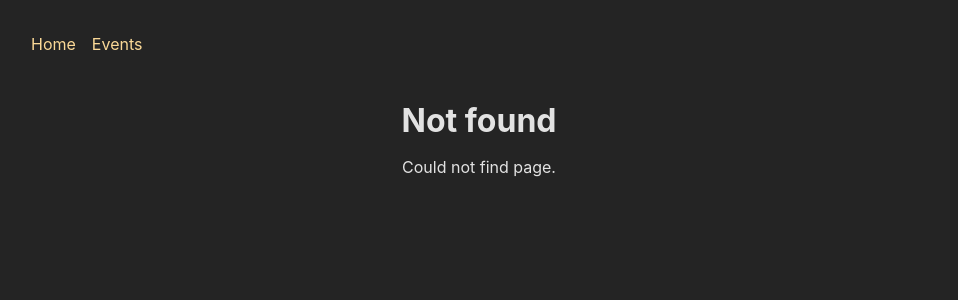
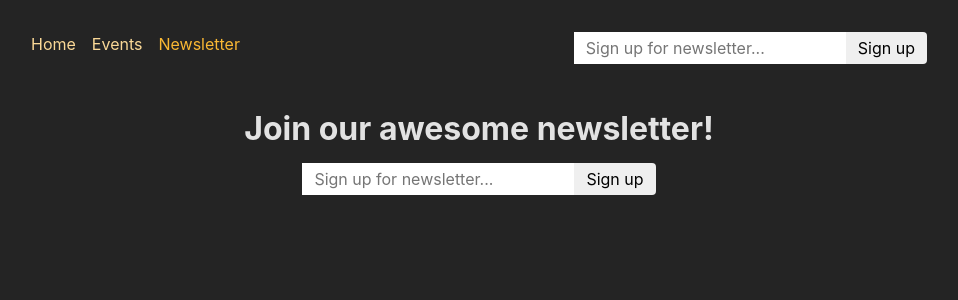
Before and after one commit to KacperLudwiczak/React-Router-Project-Study, a React (Create React App) app in the folder frontend/: page /newsletter in a window 1280 px wide. Before the commit this address had no page. Shown: the top 300 px of the page, without its empty margins (161-1119 px from the left). Built offline with nearby package versions, Linux system fonts and the light colour scheme.

Commit message:
Newsletter

```diff
--- a/frontend/src/App.js
+++ b/frontend/src/App.js
@@ -11,6 +11,7 @@
 import EventsRootLayout from "./pages/EventsRoot";
 import ErrorPage from "./pages/Error";
 import { action as manipulationEventAction } from "./components/EventForm";
+import NewsletterPage, { action as newsletterAction } from "./pages/Newsletter";
 
 const router = createBrowserRouter([
   {
@@ -53,6 +54,11 @@
           },
         ],
       },
+      {
+        path: "newsletter",
+        element: <NewsletterPage />,
+        action: newsletterAction,
+      },
     ],
   },
 ]);
--- a/frontend/src/components/MainNavigation.js
+++ b/frontend/src/components/MainNavigation.js
@@ -1,5 +1,7 @@
 import { NavLink } from "react-router-dom";
+
 import classes from "./MainNavigation.module.css";
+import NewsletterSignup from "./NewsletterSignup";
 
 function MainNavigation() {
   return (
@@ -12,17 +14,34 @@
               className={({ isActive }) =>
                 isActive ? classes.active : undefined
               }
+              end
             >
               Home
             </NavLink>
           </li>
           <li>
-            <NavLink to="/events"  className={({ isActive }) =>
+            <NavLink
+              to="/events"
+              className={({ isActive }) =>
                 isActive ? classes.active : undefined
-              }>Events</NavLink>
+              }
+            >
+              Events
+            </NavLink>
+          </li>
+          <li>
+            <NavLink
+              to="/newsletter"
+              className={({ isActive }) =>
+                isActive ? classes.active : undefined
+              }
+            >
+              Newsletter
+            </NavLink>
           </li>
         </ul>
       </nav>
+      <NewsletterSignup />
     </header>
   );
 }
--- /dev/null
+++ b/frontend/src/components/NewsletterSignup.js
@@ -0,0 +1,16 @@
+import classes from "./NewsletterSignup.module.css";
+
+function NewsletterSignup() {
+  return (
+    <form method="post" className={classes.newsletter}>
+      <input
+        type="email"
+        placeholder="Sign up for newsletter..."
+        aria-label="Sign up for newsletter"
+      />
+      <button>Sign up</button>
+    </form>
+  );
+}
+
+export default NewsletterSignup;
--- /dev/null
+++ b/frontend/src/components/NewsletterSignup.module.css
@@ -0,0 +1,18 @@
+.newsletter input,
+.newsletter button {
+  font: inherit;
+  padding: 0.25rem 0.75rem;
+  border-radius: 0;
+  border: none;
+}
+
+.newsletter button {
+  border-top-right-radius: 4px;
+  border-bottom-right-radius: 4px;
+  cursor: pointer;
+}
+
+.newsletter button:hover {
+  background-color: var(--color-primary-300);
+  color: var(--color-gray-800);
+}
--- /dev/null
+++ b/frontend/src/pages/Newsletter.js
@@ -0,0 +1,21 @@
+import NewsletterSignup from "../components/NewsletterSignup";
+import PageContent from "../components/PageContent";
+
+function NewsletterPage() {
+  return (
+    <PageContent title="Join our awesome newsletter!">
+      <NewsletterSignup />
+    </PageContent>
+  );
+}
+
+export default NewsletterPage;
+
+export async function action({ request }) {
+  const data = await request.formData();
+  const email = data.get("email");
+
+  // send to backend newsletter server ...
+  console.log(email);
+  return { message: "Signup successful!" };
+}
```
